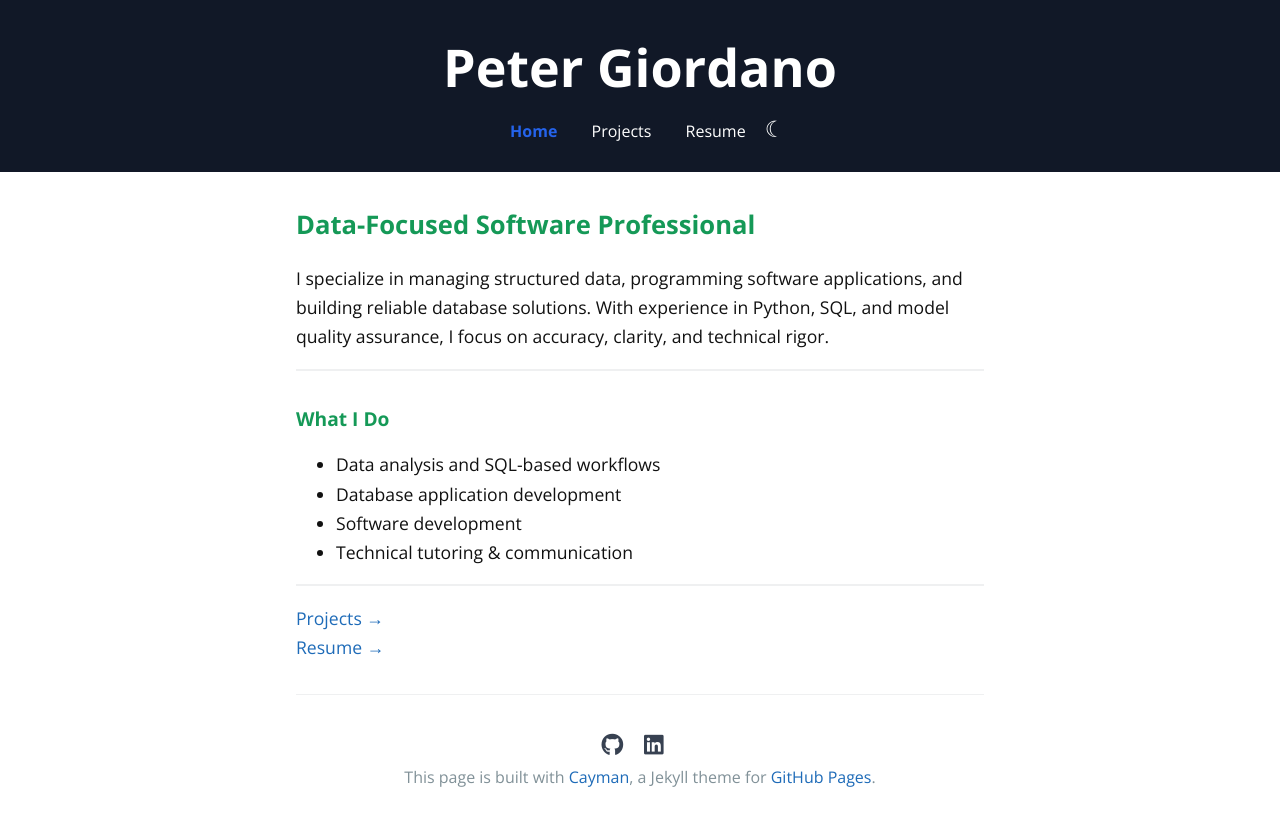
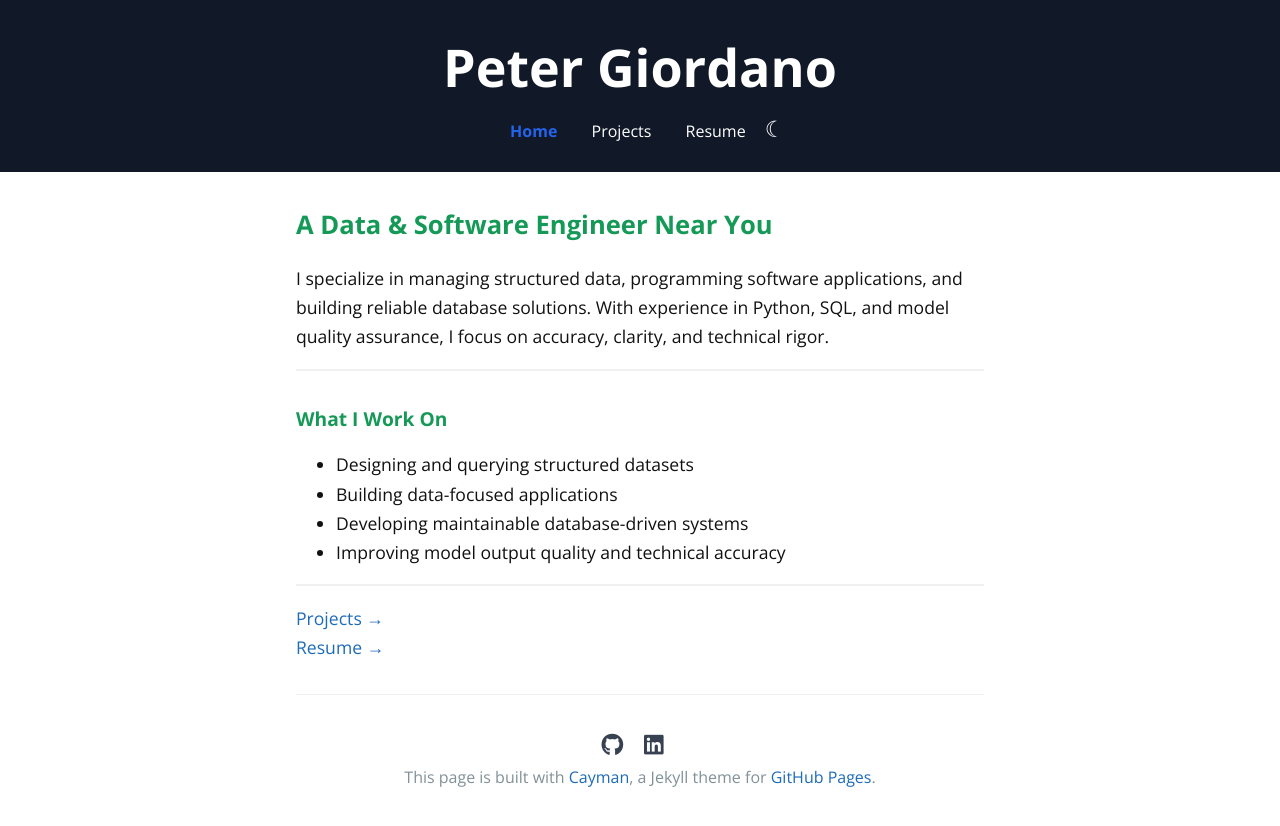
Before and after one commit to pgnj99/pgnj99.github.io, a Jekyll site: the page built from index.md, in a window 1280 px wide. Shown: the top 826 px of the page. Built offline with Jekyll 4.4.1, drawn with Linux system fonts in a browser that asks for light colours; our own code applies the rules of GitHub Pages for plain Markdown files.

```diff
--- a/index.md
+++ b/index.md
@@ -4,17 +4,17 @@ description: Home
 body_class: page-main
 ---
 
-## Data-Focused Software Professional
+## A Data & Software Engineer Near You
 
 I specialize in managing structured data, programming software applications, and building reliable database solutions. With experience in Python, SQL, and model quality assurance, I focus on accuracy, clarity, and technical rigor.
 
 ---
 
-### What I Do
-- Data analysis and SQL-based workflows
-- Database application development
-- Software development
-- Technical tutoring & communication
+### What I Work On
+- Designing and querying structured datasets
+- Building data-focused applications
+- Developing maintainable database-driven systems
+- Improving model output quality and technical accuracy
 
 ---
 
```
Also changed, not shown: projects.md (+9 -0 lines), images/projects_googledarkmode1.png (added), images/projects_googledarkmode2.png (added).
